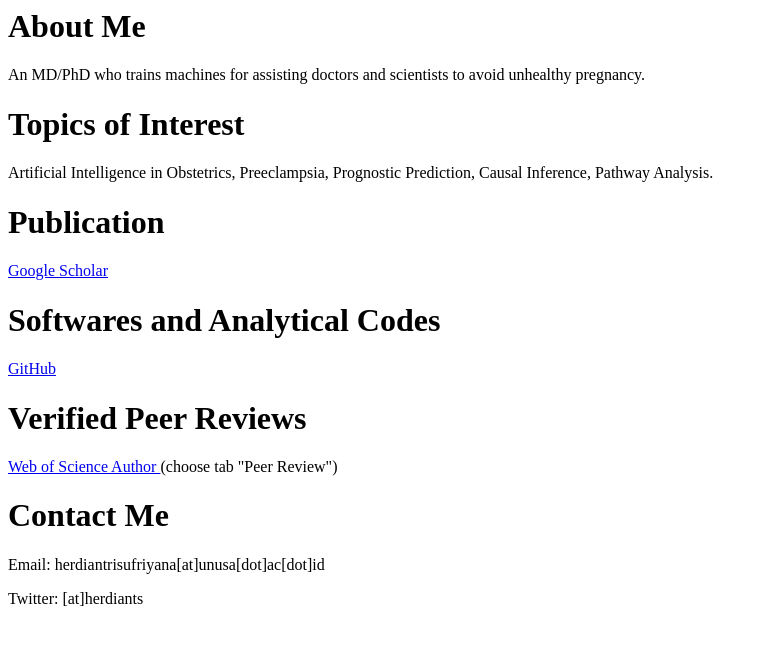
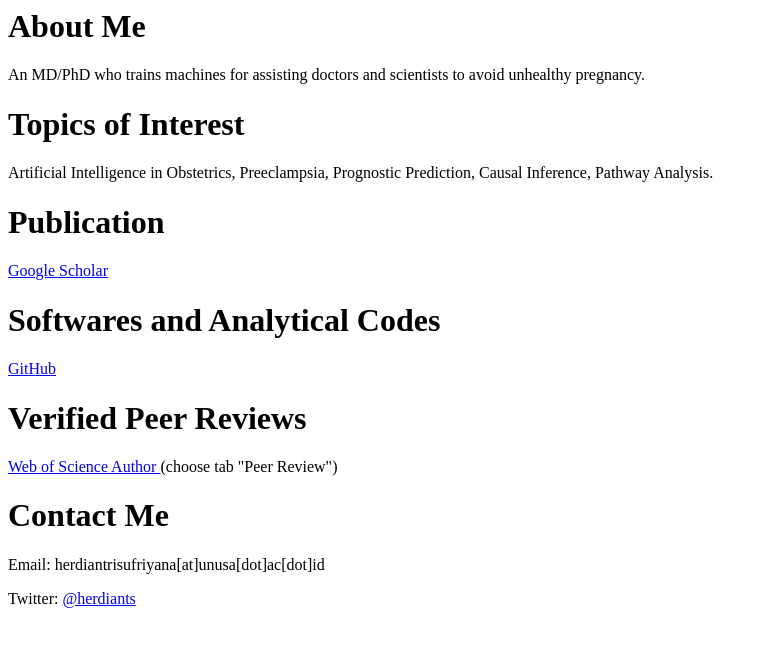
Before and after one commit to herdiantrisufriyana/herdiantrisufriyana.github.io, a plain HTML site: page index.html in a window 1280 px wide. Shown: the whole page, without its empty margins (0-768 px from the left). Drawn offline with Linux system fonts and the light colour scheme.

Commit message:
Update index.html

```diff
--- a/index.html
+++ b/index.html
@@ -33,6 +33,10 @@
     </p>
     <h1>Contact Me</h1>
     <p>Email: herdiantrisufriyana[at]unusa[dot]ac[dot]id</p>
-    <p>Twitter: [at]herdiants</p>
+    <p>Twitter:
+      <a href="https://twitter.com/herdiants">
+        @herdiants
+      </a>
+    </p>
   </body>
 </html>
```
